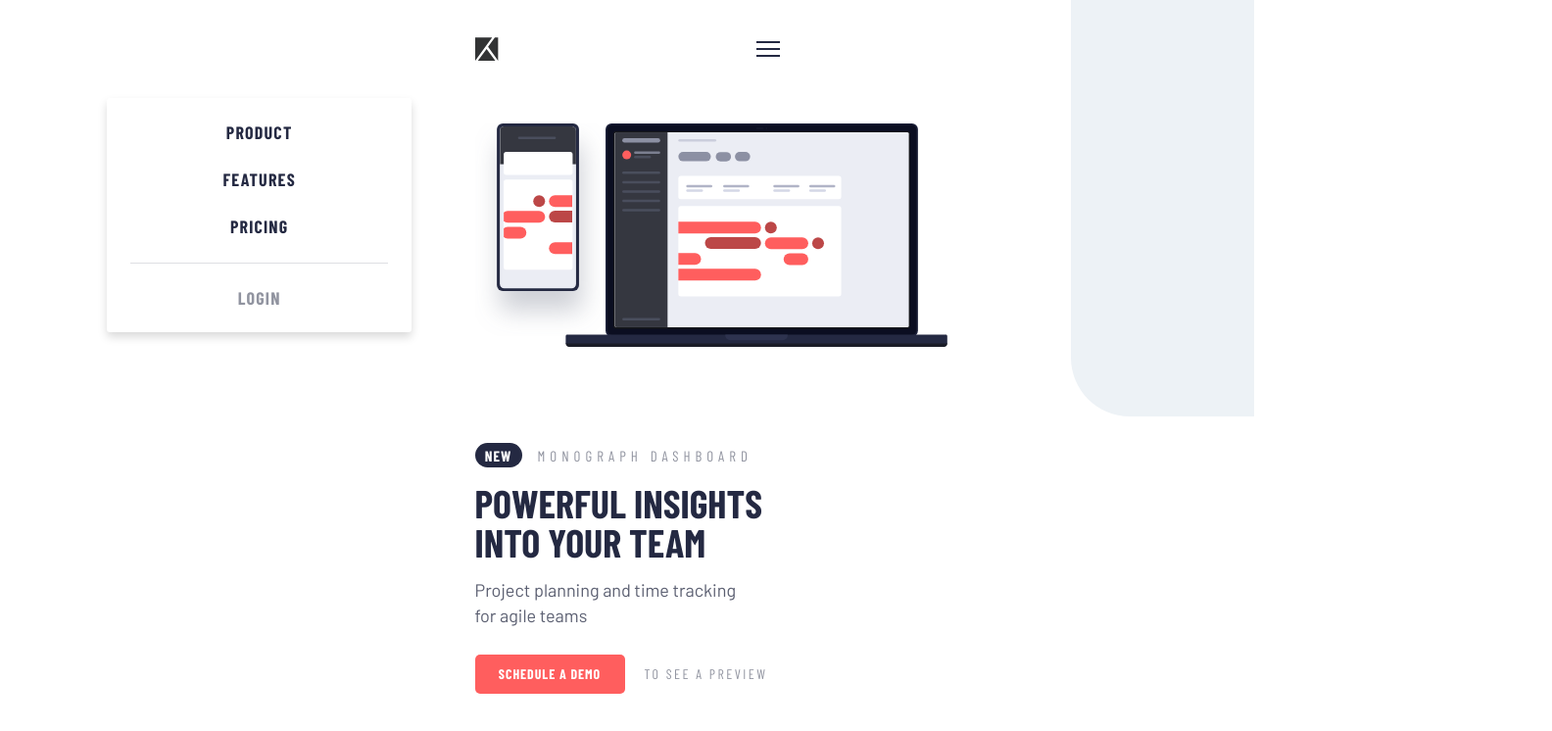
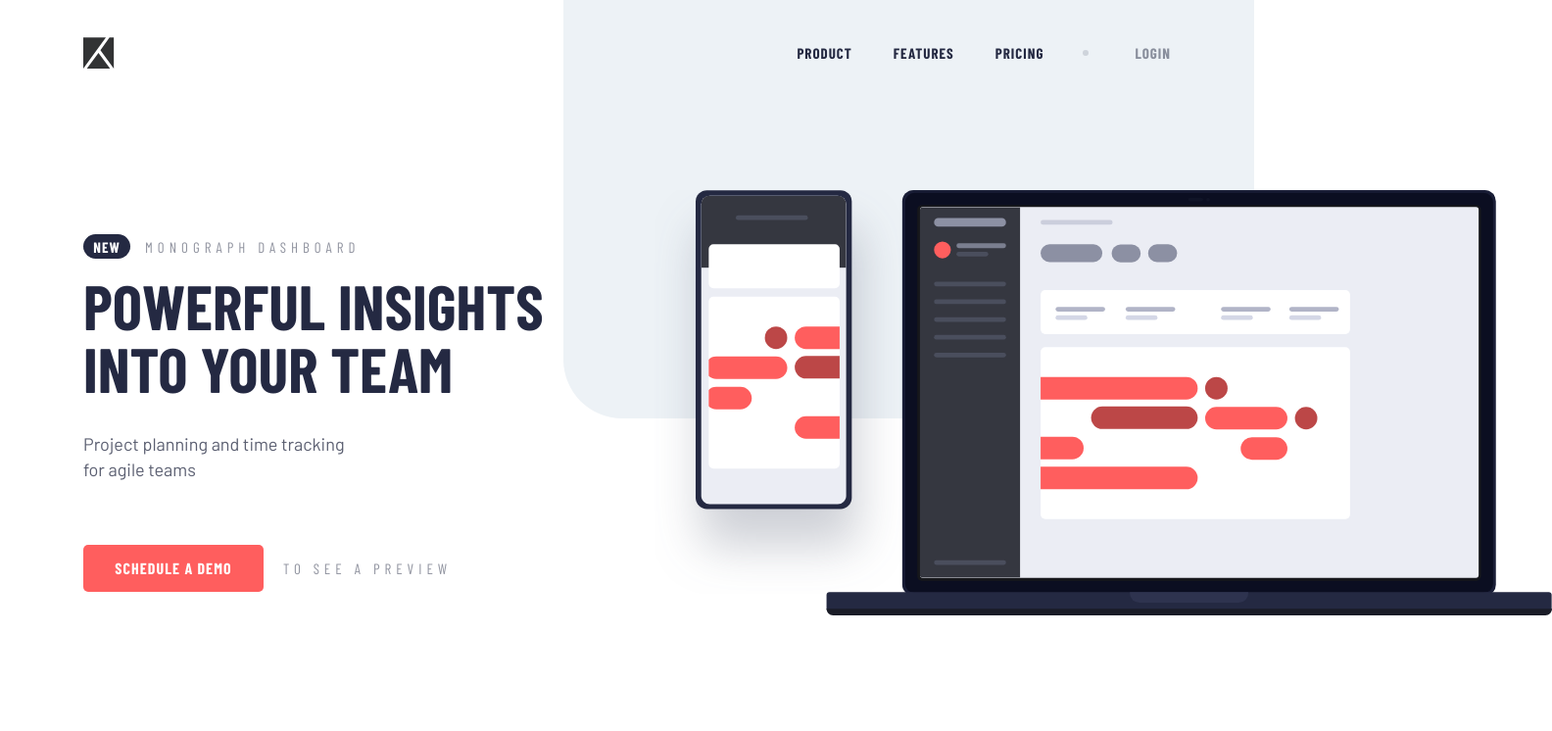
Before and after one commit to stephjoseph/project-tracking-intro-component-master, a website: page src/index.html in a window 1280 px wide. Shown: the whole page at 98% size, 1584 px wide, since content can reach past the window. Drawn offline with nearby package versions, Linux system fonts and the light colour scheme.

Commit message:
Update index.html

```diff
--- a/src/index.html
+++ b/src/index.html
@@ -11,14 +11,19 @@
     <title>Project tracking intro component</title>
   </head>
   <body
-    class="relative grid place-items-center overflow-x-hidden font-['Barlow_Condensed']"
+    class="relative grid place-content-center place-items-center overflow-x-hidden font-['Barlow_Condensed'] xl:max-w-[90rem]"
   >
     <div class="absolute top-0 right-0">
-      <img src="../images/bg-shape-mobile.svg" alt="" />
+      <img class="xl:hidden" src="../images/bg-shape-mobile.svg" alt="" />
+      <img
+        class="hidden xl:block"
+        src="../images/bg-shape-desktop.svg"
+        alt=""
+      />
     </div>
     <nav
-      id="mobile-nav"
-      class="absolute top-[6.25rem] left-[8.53vw] z-20 flex w-[19.438rem] flex-col items-center gap-6 rounded-[3px] bg-white p-6 text-center shadow-[0px_5px_10px_0px_rgba(0,0,0,0.15)]"
+      id="mobileNav"
+      class="pointer-events-none absolute top-[6.25rem] left-[8.53vw] z-20 flex w-[82.93vw] scale-0 flex-col items-center gap-6 rounded-[3px] bg-white p-6 text-center opacity-0 shadow-[0px_5px_10px_0px_rgba(0,0,0,0.15)] transition-[opacity,_transform] duration-300 ease-in xl:hidden"
     >
       <ul class="flex flex-col items-center gap-6 text-center">
         <li>
@@ -50,28 +55,77 @@
         >Login</a
       >
     </nav>
-    <header class="z-10 mx-auto mb-16 mt-[2.375rem] w-[19.438rem]">
-      <div class="relative flex w-full items-center justify-between">
+    <header
+      class="z-10 mx-auto mb-16 mt-[2.375rem] w-[19.438rem] xl:mb-[7.75rem] xl:w-[69.375rem]"
+    >
+      <nav class="hidden items-center xl:flex">
+        <a class="mr-auto" href="#" aria-label="home">
+          <img src="../images/logo.svg" alt=""
+        /></a>
+        <div class="flex items-center">
+          <ul class="mr-10 flex items-center gap-[2.625rem]">
+            <li>
+              <a
+                class="text-[0.938rem] font-bold uppercase leading-[1.125rem] tracking-[1px] text-[#242942] decoration-1 hover:underline hover:underline-offset-1"
+                href="#"
+                >Product</a
+              >
+            </li>
+            <li>
+              <a
+                class="text-[0.938rem] font-bold uppercase leading-[1.125rem] tracking-[1px] text-[#242942] decoration-1 hover:underline hover:underline-offset-1"
+                href="#"
+                >Features</a
+              >
+            </li>
+            <li>
+              <a
+                class="text-[0.938rem] font-bold uppercase leading-[1.125rem] tracking-[1px] text-[#242942] decoration-1 hover:underline hover:underline-offset-1"
+                href="#"
+                >Pricing</a
+              >
+            </li>
+          </ul>
+          <div
+            class="mr-[2.938rem] h-[0.375rem] w-[0.375rem] rounded-full bg-[#242942]/[0.15]"
+          ></div>
+          <a
+            class="text-[0.938rem] font-bold uppercase leading-[1.125rem] tracking-[1px] text-[#242942]/50 decoration-1 hover:underline hover:underline-offset-1"
+            href="#"
+            >Login</a
+          >
+        </div>
+      </nav>
+      <div class="relative flex w-full items-center justify-between xl:hidden">
         <a class="h-6 w-6" href="#" aria-label="home">
           <img src="../images/logo.svg" alt="" />
         </a>
-        <button class="absolute right-0" type="button">
+        <button
+          id="openNav"
+          class="absolute right-0 transition-[opacity,_transform] duration-300 ease-in"
+          type="button"
+        >
           <img src="../images/icon-hamburger.svg" alt="" />
         </button>
         <button
-          class="pointer-events-none absolute right-[0.125rem] opacity-0"
+          id="closeNav"
+          class="pointer-events-none absolute right-[0.125rem] scale-0 opacity-0 transition-[opacity,_transform] duration-300 ease-in"
           type="button"
         >
           <img src="../images/icon-close.svg" alt="" />
         </button>
       </div>
     </header>
-    <main class="z-10 mx-auto mb-[5.75rem] w-[19.438rem]">
-      <div class="mb-[5.438rem] h-[14.938rem] w-[30.125rem]">
+    <main
+      class="relative z-10 mx-auto mb-[5.75rem] w-[19.438rem] xl:mb-[13.063rem] xl:flex xl:h-[28.438rem] xl:w-[69.375rem] xl:items-center"
+    >
+      <div
+        class="mb-[5.438rem] h-[14.938rem] w-[30.125rem] xl:absolute xl:left-[36.438rem] xl:top-0 xl:h-[28.438rem] xl:w-[57.25rem]"
+      >
         <img src="../images/illustration-devices.svg" alt="" />
       </div>
-      <div class="flex flex-col items-start">
-        <div class="mb-4 flex items-center gap-4">
+      <div class="flex flex-col items-start xl:w-[29.375rem]">
+        <div class="mb-4 flex items-center gap-4 xl:gap-[0.938rem]">
           <p
             class="flex h-[1.563rem] w-12 items-center justify-center rounded-[12.5px] bg-[#242942] text-[0.938rem] font-bold uppercase leading-[1.125rem] tracking-[1px] text-white"
           >
@@ -84,28 +138,29 @@
           </p>
         </div>
         <h1
-          class="mb-4 text-[2.5rem] font-bold uppercase leading-[2.5rem] tracking-normal text-[#242942]"
+          class="mb-4 text-[2.5rem] font-bold uppercase leading-[2.5rem] tracking-normal text-[#242942] xl:mb-8 xl:text-[4rem] xl:leading-[4rem]"
         >
           Powerful insights into your team
         </h1>
         <p
-          class="mb-[1.688rem] w-[16.688rem] font-['Barlow'] text-lg font-normal leading-[1.625rem] tracking-normal text-[#242942]/75"
+          class="mb-[1.688rem] w-[16.688rem] font-['Barlow'] text-lg font-normal leading-[1.625rem] tracking-normal text-[#242942]/75 xl:mb-16"
         >
           Project planning and time tracking for agile teams
         </p>
         <div class="flex items-center gap-5">
           <a
-            class="flex h-10 w-[9.563rem] items-center justify-center rounded-[5px] bg-[#FF5E5E] text-[0.875rem] font-bold uppercase leading-[1.063rem] tracking-[0.93px] text-white"
+            class="flex h-10 w-[9.563rem] items-center justify-center rounded-[5px] bg-[#FF5E5E] text-[0.875rem] font-bold uppercase leading-[1.063rem] tracking-[0.93px] text-white hover:bg-[#FF5E5E]/75 xl:h-12 xl:w-[11.5rem] xl:text-base xl:leading-[1.188rem] xl:tracking-[1.07px]"
             href="#schedule-demo"
             >Schedule a demo</a
           >
           <p
-            class="text-[0.875rem] font-normal uppercase leading-[1.063rem] tracking-[2.5px] text-[#242942]/50"
+            class="text-[0.875rem] font-normal uppercase leading-[1.063rem] tracking-[2.5px] text-[#242942]/50 xl:text-[0.938rem] xl:leading-[1.125rem] xl:tracking-[5px]"
           >
             To see a preview
           </p>
         </div>
       </div>
     </main>
+    <script src="script.js"></script>
   </body>
 </html>
```
